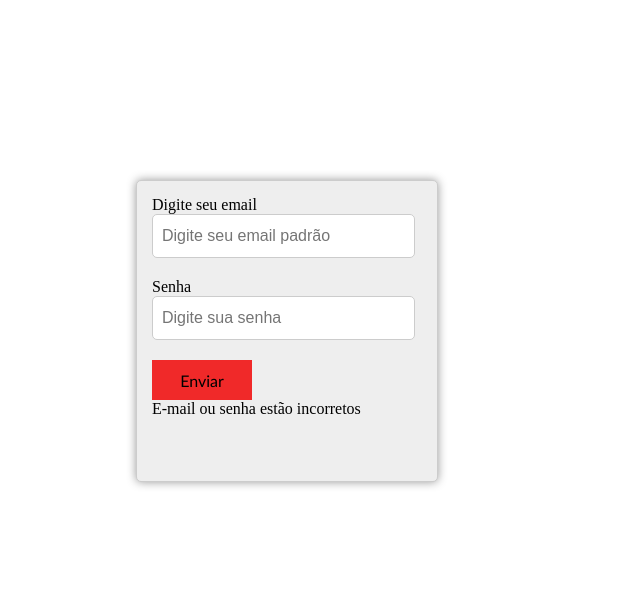
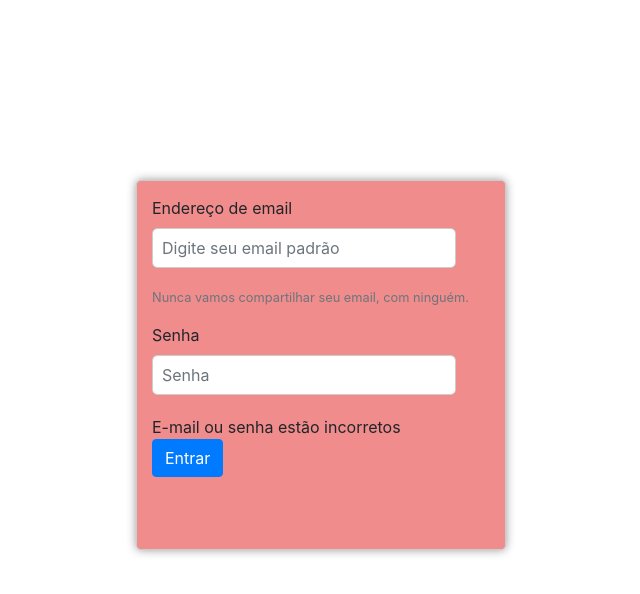
Before and after one commit to kalecio/contaazul, a PHP site: page /contaazul/login in a window 1280 px wide. Shown: the top 594 px of the page, without its empty margins (354-994 px from the left). Run offline with PHP 8.4, Linux system fonts and the light colour scheme.

Commit message:
configurado e inciado novas funcionalidades e paramentros para o login

```diff
--- a/assets/css/login.css
+++ b/assets/css/login.css
@@ -29,12 +29,12 @@ footer {
 /* configuração  teka de login */
 
 body {
-    background-color: rgb(255, 255, 255);
+    background-color: rgb(243, 103, 103);
 }
 
 .AreaLogin {
-    width: 270px;
-    height: 270px;
+    width: 470px;
+    height: 570px;
     background-color: #eeeeee;
     position: absolute;
     left: 50%;
--- a/assets/css/style.css
+++ b/assets/css/style.css
@@ -25,14 +25,17 @@ footer {
   margin: 10px;
 } */
 
+
 /* configuração  teka de login */
+
 body {
     background-color: rgb(255, 255, 255);
 }
+
 .AreaLogin {
-  width: 270px;
-  height: 270px;
-  background-color: #eeeeee;
+    width: 370px;
+    height: 370px;
+    background-color: #f08c8c;
     position: absolute;
     left: 50%;
     top: 30px;
@@ -43,6 +46,7 @@ body {
     border: 1px solid #ccc;
     padding: 15px;
 }
+
 .AreaLogin input[type="email"],
 .AreaLogin input[type="password"] {
     width: 90%;
@@ -55,6 +59,7 @@ body {
     border-radius: 5px;
     border: 1px solid #ccc;
 }
+
 .AreaLogin input[type="submit"] {
     width: 100px;
     height: 40px;
@@ -63,6 +68,7 @@ body {
     font-family: "Gill Sans", "Gill Sans MT", Calibri, "Trebuchet MS", sans-serif;
     background-color: rgb(240, 41, 41);
 }
+
 .AreaLoginCores {
     border: 2px solid red;
     padding: 10px;
--- a/controllers/permissionsController.php
+++ b/controllers/permissionsController.php
@@ -37,17 +37,13 @@ class PermissionsController extends controller
         $company = new CompaniesModels($user->getCompany());
         $data['company_name'] = $company->getName();
         $data['user_email'] = $user->getEmail();
-
-
         if ($user->hasPermission('permissions_view')) {
-
             $permissions = new PermissionsModels();
             if (isset($_POST['name']) && !empty($_POST['name'])) {
                 $pname = addslashes($_POST['name']);
                 $permissions->add($pname, $user->getCompany());
                 header("Location: " . BASE_URL . "/permissions");
             }
-
             $this->loadTemplate('permissions_add', $data);
         } else {
             header("Location:" . BASE_URL);
--- a/views/login.php
+++ b/views/login.php
@@ -8,23 +8,33 @@
     <title>Sistema Conta Azul</title>
     <link href="<?php echo BASE_URL; ?>/assets/css/style.css" rel="stylesheet">
     <script src="https://cdn.jsdelivr.net/npm/vue/dist/vue.js"></script>
+    <link rel="stylesheet" href="https://stackpath.bootstrapcdn.com/bootstrap/4.4.1/css/bootstrap.min.css" integrity="sha384-Vkoo8x4CGsO3+Hhxv8T/Q5PaXtkKtu6ug5TOeNV6gBiFeWPGFN9MuhOf23Q9Ifjh" crossorigin="anonymous">
 </head>
 
 <body>
-    <div class="AreaLogin">
-        <form method="post">
-            Digite seu email <br>
-            <input type="email" class="email" name="email" placeholder="Digite seu email padrão">
-            Senha
-            <input type="password" class="password" name="password" placeholder="Digite sua senha">
-            <input type="submit" value="Enviar">
+    <div class="container">
+        <form method="post" class="AreaLogin">
+            <div class="form-group">
+                <label for="exampleInputEmail1">Endereço de email</label>
+                <input type="email" class="form-control" name="email" placeholder="Digite seu email padrão">
+                <small id="emailHelp" class="form-text text-muted">Nunca vamos compartilhar seu email, com ninguém.</small>
+            </div>
+            <div class="form-group">
+                <label for="exampleInputPassword1">Senha</label>
+                <input type="password" class="form-control" id="exampleInputPassword1" placeholder="Senha" name="password">
+            </div>
+
             <?php if (isset($error) && !empty($error)) : ?>
 
                 <!--VERICAÇÃO login e senha ("exibe mensagem caso exista error")-->
                 <div class="warning"> <?php echo $error; ?></div>
             <?php endif; ?>
+            <button type="submit" class="btn btn-primary">Entrar</button>
         </form>
     </div>
+    <script src="https://code.jquery.com/jquery-3.4.1.slim.min.js" integrity="sha384-J6qa4849blE2+poT4WnyKhv5vZF5SrPo0iEjwBvKU7imGFAV0wwj1yYfoRSJoZ+n" crossorigin="anonymous"></script>
+    <script src="https://cdn.jsdelivr.net/npm/popper.js@1.16.0/dist/umd/popper.min.js" integrity="sha384-Q6E9RHvbIyZFJoft+2mJbHaEWldlvI9IOYy5n3zV9zzTtmI3UksdQRVvoxMfooAo" crossorigin="anonymous"></script>
+    <script src="https://stackpath.bootstrapcdn.com/bootstrap/4.4.1/js/bootstrap.min.js" integrity="sha384-wfSDF2E50Y2D1uUdj0O3uMBJnjuUD4Ih7YwaYd1iqfktj0Uod8GCExl3Og8ifwB6" crossorigin="anonymous"></script>
 </body>
 
 </html>
```
Also changed, not shown: core/model.php (+5 -4 lines). Lines whose indentation alone changed are shown as unchanged.
